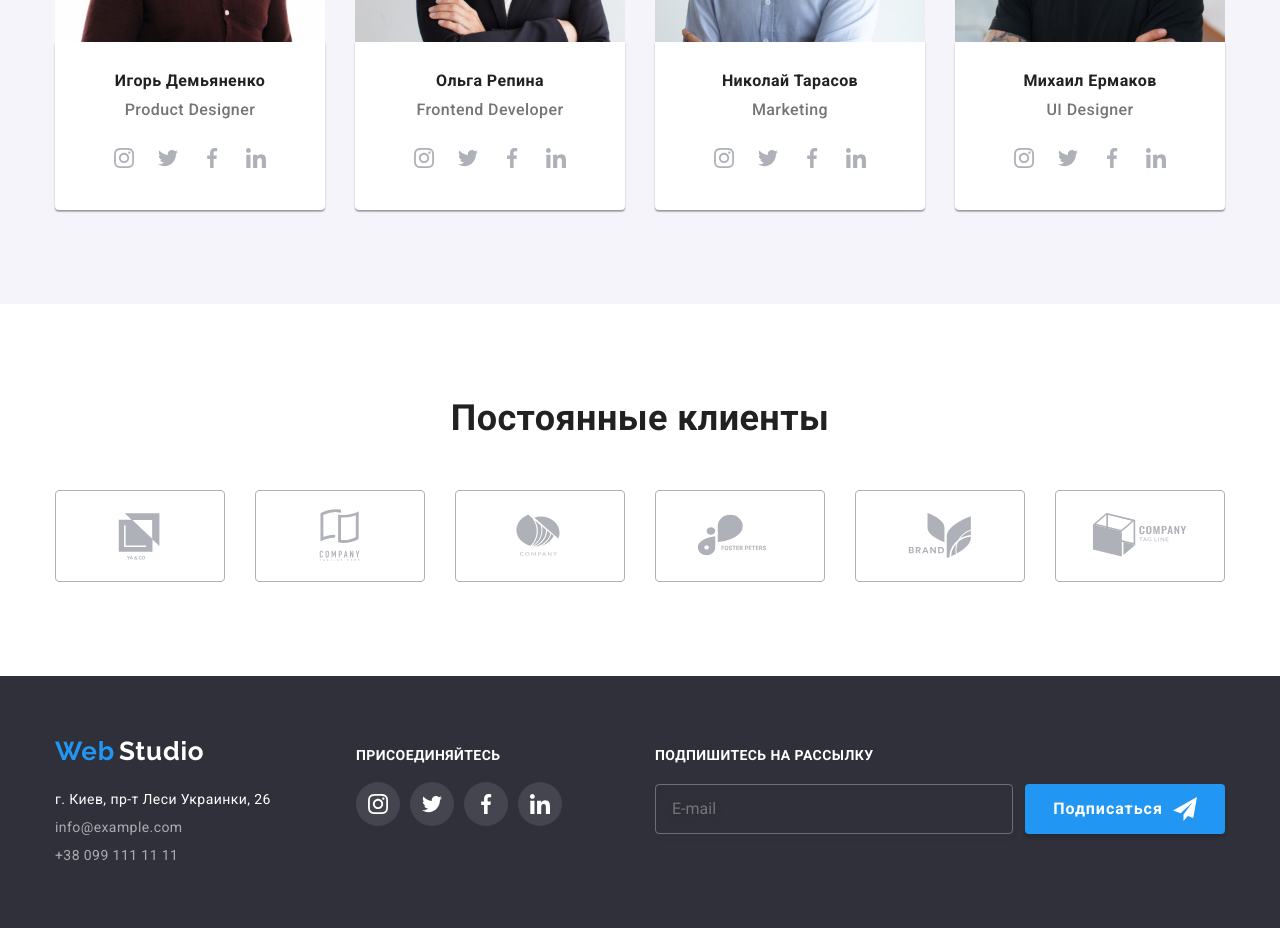
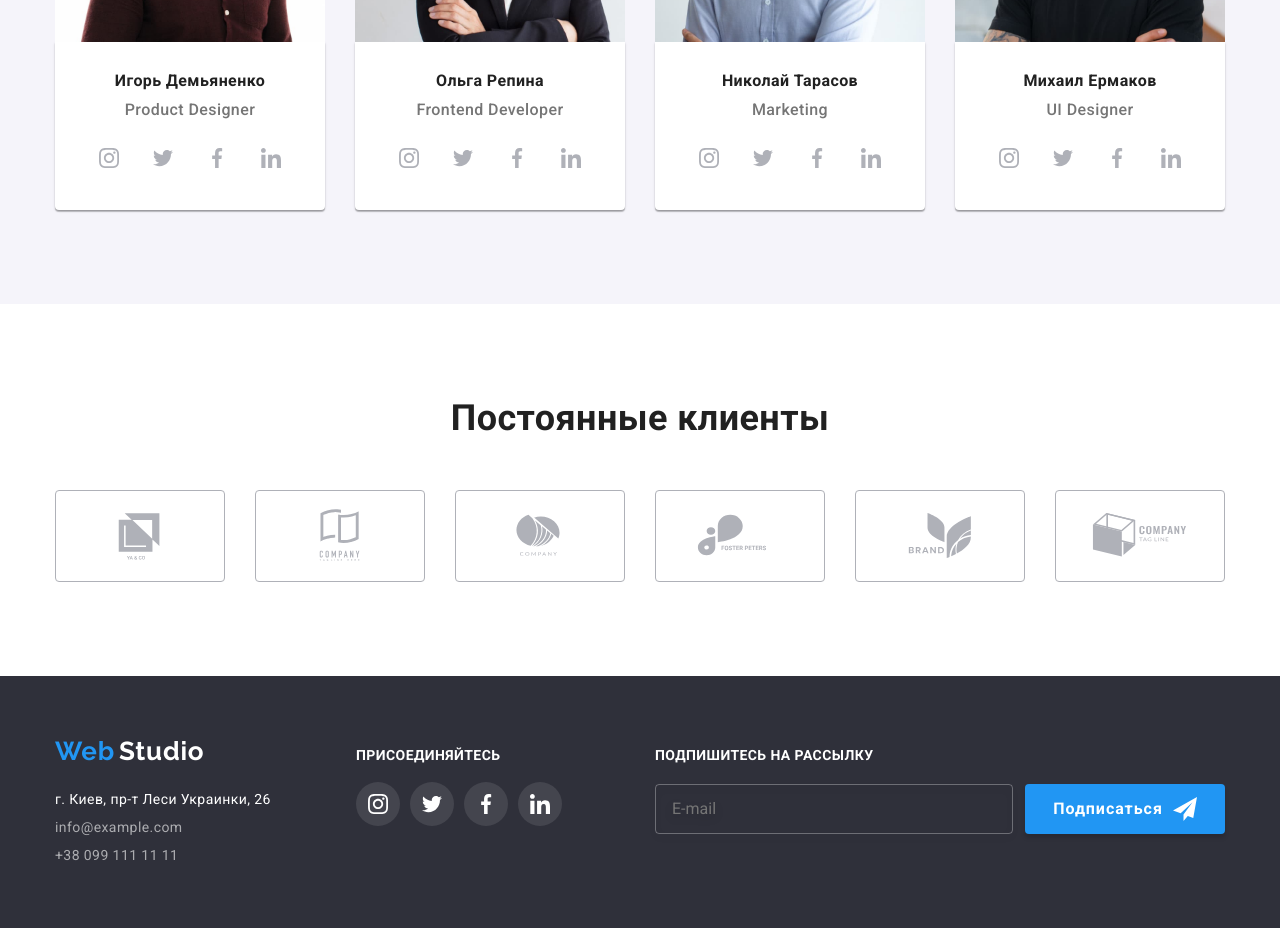
Before and after one commit to strelezzzz/goit-markup-hw-08, a plain HTML site: page index.html in a window 1280 px wide. Shown: the part 2100-3028 px from the top of the page. Drawn offline with nearby package versions, Linux system fonts and the light colour scheme.

Commit message:
social_list_margin

```diff
--- a/sass/components/_social-list.scss
+++ b/sass/components/_social-list.scss
@@ -6,6 +6,9 @@
   padding-bottom: 30px;
   margin-right: 32px;
   margin-left: 32px;
+  &__item:not(:last-child) {
+    margin-right: 10px;
+  }
 }
 
 .social-list__link {
```
Also changed, not shown: css/main.css, css/main.min.css, 2 other files.
